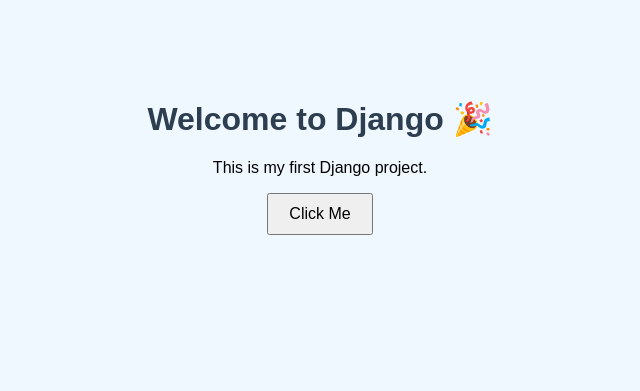
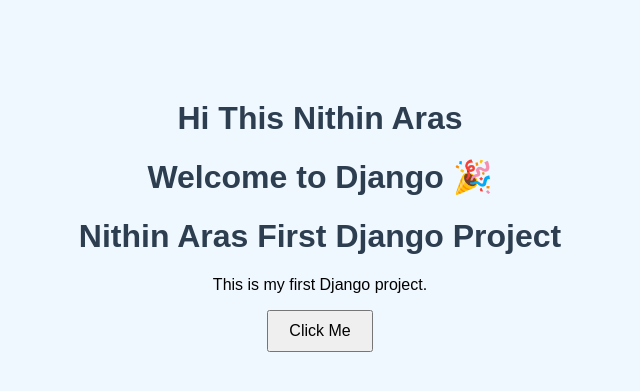
Before and after one commit to NithinAras/My-first-Django-project, a Django app: page / in a window 1280 px wide. Shown: the top 391 px of the page, without its empty margins (320-960 px from the left). Run offline with Django 5.2, Linux system fonts and the light colour scheme.

Commit message:
simple change

```diff
--- a/templates/index.html
+++ b/templates/index.html
@@ -7,8 +7,9 @@
     <link rel="stylesheet" href="{% static 'css/style.css' %}">
 </head>
 <body>
-
+    <h1>Hi This Nithin Aras</h1>
     <h1>Welcome to Django 🎉</h1>
+    <h1>Nithin Aras First Django Project</h1>
     <p>This is my first Django project.</p>
 
     <button onclick="showMessage()">Click Me</button>
```
